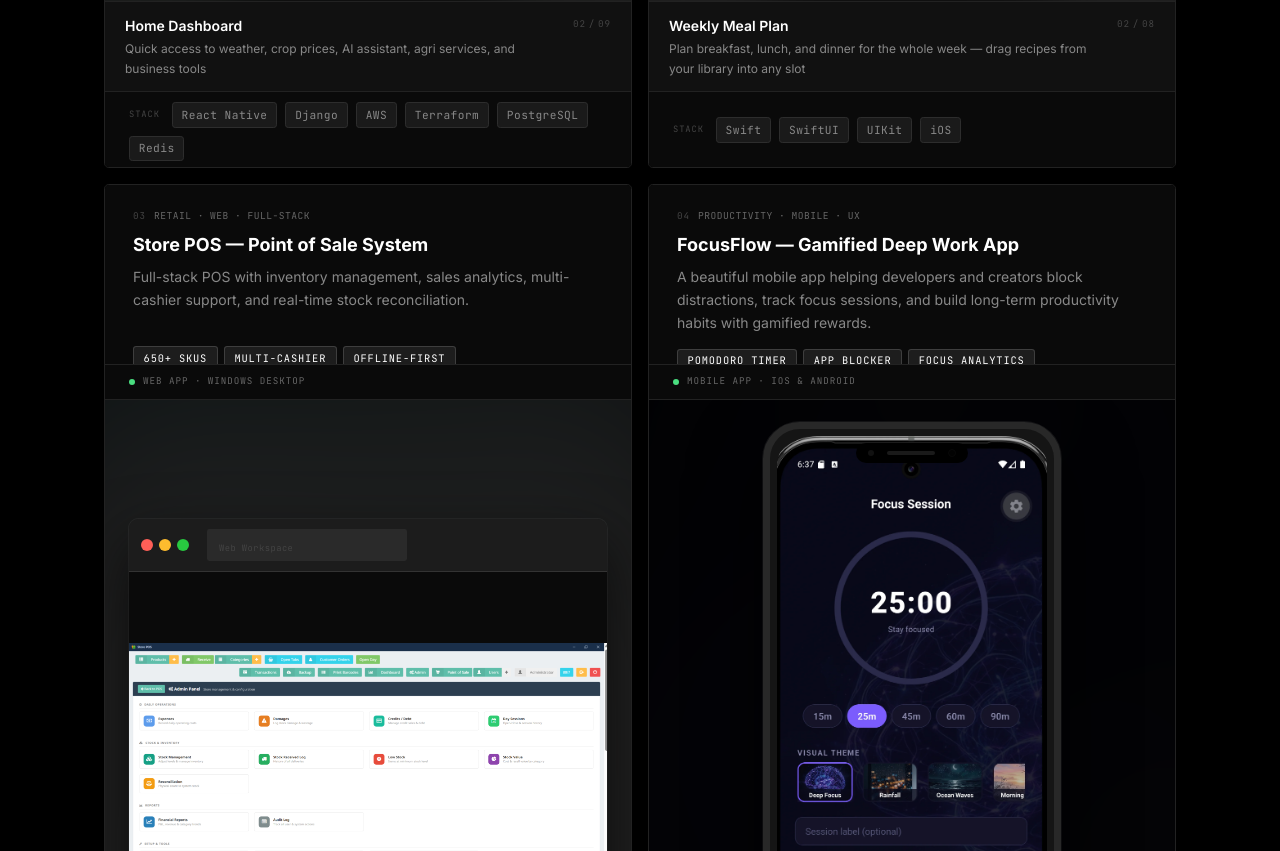
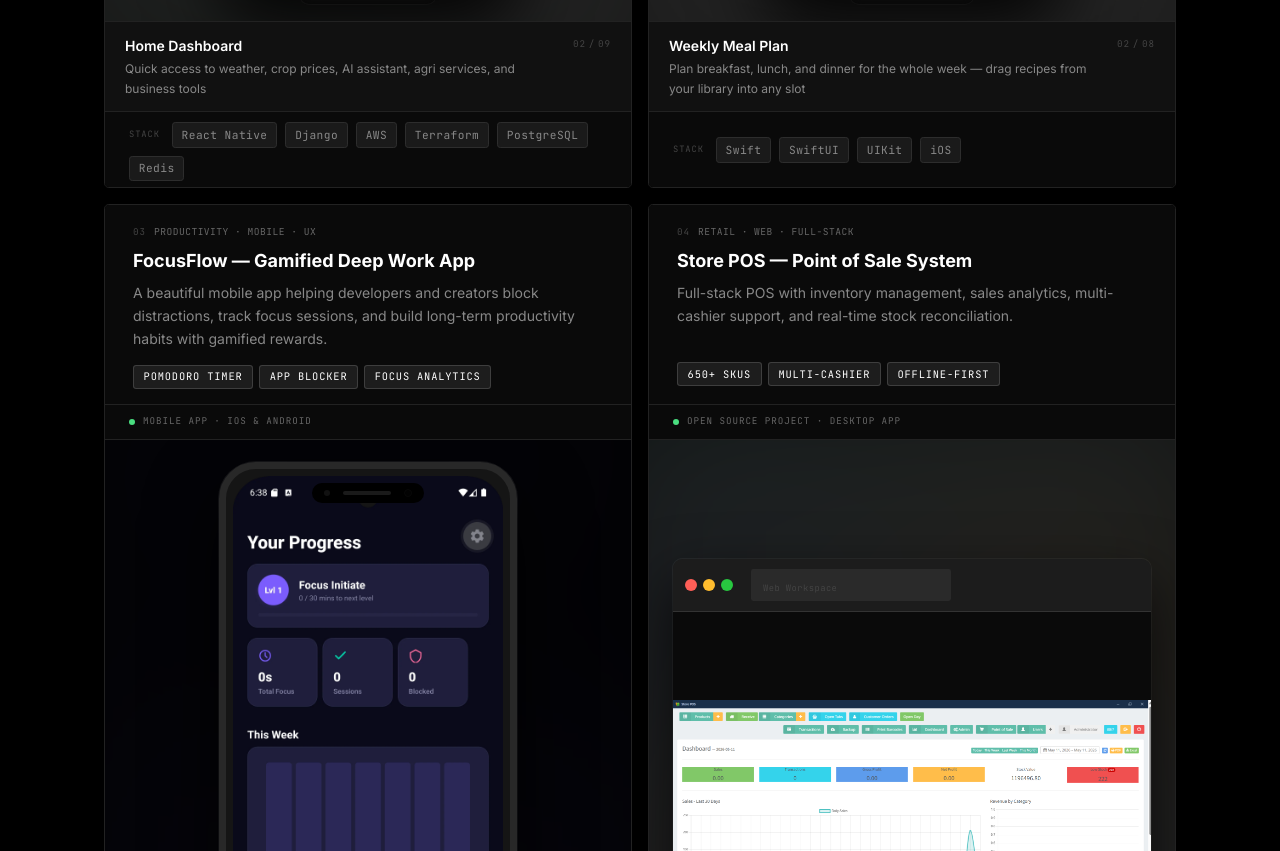
Before and after one commit to zaibaki/richard-portfolio, a Next.js app: page / in a window 1280 px wide. Shown: the part 1989-2840 px from the top of the page. Built offline with nearby package versions, Linux system fonts and the light colour scheme.

Commit message:
style: Adjust header height & padding to prevent chip-border crowding, swap FocusFlow and Store POS positions, and mark Store POS as open source

```diff
--- a/components/Projects.tsx
+++ b/components/Projects.tsx
@@ -229,7 +229,7 @@ function ProjectHeader({
   mobileBgPosition?: string;
 }) {
   return (
-    <div className="relative px-6 md:px-7 py-6 bg-ink-2 border-b border-ink-5 flex flex-col justify-between overflow-hidden lg:h-[180px]">
+    <div className="relative px-6 md:px-7 pt-5 pb-7 bg-ink-2 border-b border-ink-5 flex flex-col justify-between overflow-hidden lg:h-[200px]">
       <img
         src={mobileBg}
         aria-hidden="true"
@@ -332,38 +332,13 @@ export default function Projects() {
 
         </div>
 
-        {/* ── Row 2: Store POS + FocusFlow ── */}
+        {/* ── Row 2: FocusFlow + Store POS ── */}
         <div className="grid grid-cols-1 lg:grid-cols-2 gap-4">
-
-          {/* Store POS */}
-          <div className="border border-ink-5 overflow-hidden flex flex-col" style={{ borderRadius: "0.3rem" }}>
-            <ProjectHeader
-              num="03" category="Retail · Web · Full-stack"
-              title="Store POS — Point of Sale System"
-              description="Full-stack POS with inventory management, sales analytics, multi-cashier support, and real-time stock reconciliation."
-              chips={["650+ SKUs", "Multi-cashier", "Offline-first"]}
-              mobileBg="/images/pos/pos-dashboard.png"
-              mobileBgPosition="top"
-            />
-            <div className="px-6 py-2.5 border-b border-ink-5 bg-ink-2 flex items-center gap-2">
-              <span className="w-1.5 h-1.5 rounded-full bg-[#4ade80]" aria-hidden="true" />
-              <span className="font-mono text-[0.58rem] tracking-widest uppercase text-smoke-2">
-                Web App · Windows Desktop
-              </span>
-            </div>
-            <ProjectCarousel slides={posSlides} interval={4200} screenMode fill />
-            <div className="px-6 py-2.5 border-t border-ink-5 bg-ink-2 flex flex-wrap items-center gap-2 lg:h-[76px]">
-              <span className="font-mono text-[0.55rem] tracking-widest uppercase text-smoke-3 mr-1">Stack</span>
-              {["React", "Node.js", "Django", "PostgreSQL", "Redis", "Docker"].map((t) => (
-                <span key={t} className="tag">{t}</span>
-              ))}
-            </div>
-          </div>
 
           {/* FocusFlow */}
           <div className="border border-ink-5 overflow-hidden flex flex-col" style={{ borderRadius: "0.3rem" }}>
             <ProjectHeader
-              num="04" category="Productivity · Mobile · UX"
+              num="03" category="Productivity · Mobile · UX"
               title="FocusFlow — Gamified Deep Work App"
               description="A beautiful mobile app helping developers and creators block distractions, track focus sessions, and build long-term productivity habits with gamified rewards."
               chips={["Pomodoro Timer", "App Blocker", "Focus Analytics"]}
@@ -384,6 +359,31 @@ export default function Projects() {
             </div>
           </div>
 
+          {/* Store POS */}
+          <div className="border border-ink-5 overflow-hidden flex flex-col" style={{ borderRadius: "0.3rem" }}>
+            <ProjectHeader
+              num="04" category="Retail · Web · Full-stack"
+              title="Store POS — Point of Sale System"
+              description="Full-stack POS with inventory management, sales analytics, multi-cashier support, and real-time stock reconciliation."
+              chips={["650+ SKUs", "Multi-cashier", "Offline-first"]}
+              mobileBg="/images/pos/pos-dashboard.png"
+              mobileBgPosition="top"
+            />
+            <div className="px-6 py-2.5 border-b border-ink-5 bg-ink-2 flex items-center gap-2">
+              <span className="w-1.5 h-1.5 rounded-full bg-[#4ade80]" aria-hidden="true" />
+              <span className="font-mono text-[0.58rem] tracking-widest uppercase text-smoke-2">
+                Open Source Project · Desktop App
+              </span>
+            </div>
+            <ProjectCarousel slides={posSlides} interval={4200} screenMode fill />
+            <div className="px-6 py-2.5 border-t border-ink-5 bg-ink-2 flex flex-wrap items-center gap-2 lg:h-[76px]">
+              <span className="font-mono text-[0.55rem] tracking-widest uppercase text-smoke-3 mr-1">Stack</span>
+              {["React", "Node.js", "Django", "PostgreSQL", "Redis", "Docker"].map((t) => (
+                <span key={t} className="tag">{t}</span>
+              ))}
+            </div>
+          </div>
+
         </div>
 
       </div>
```
